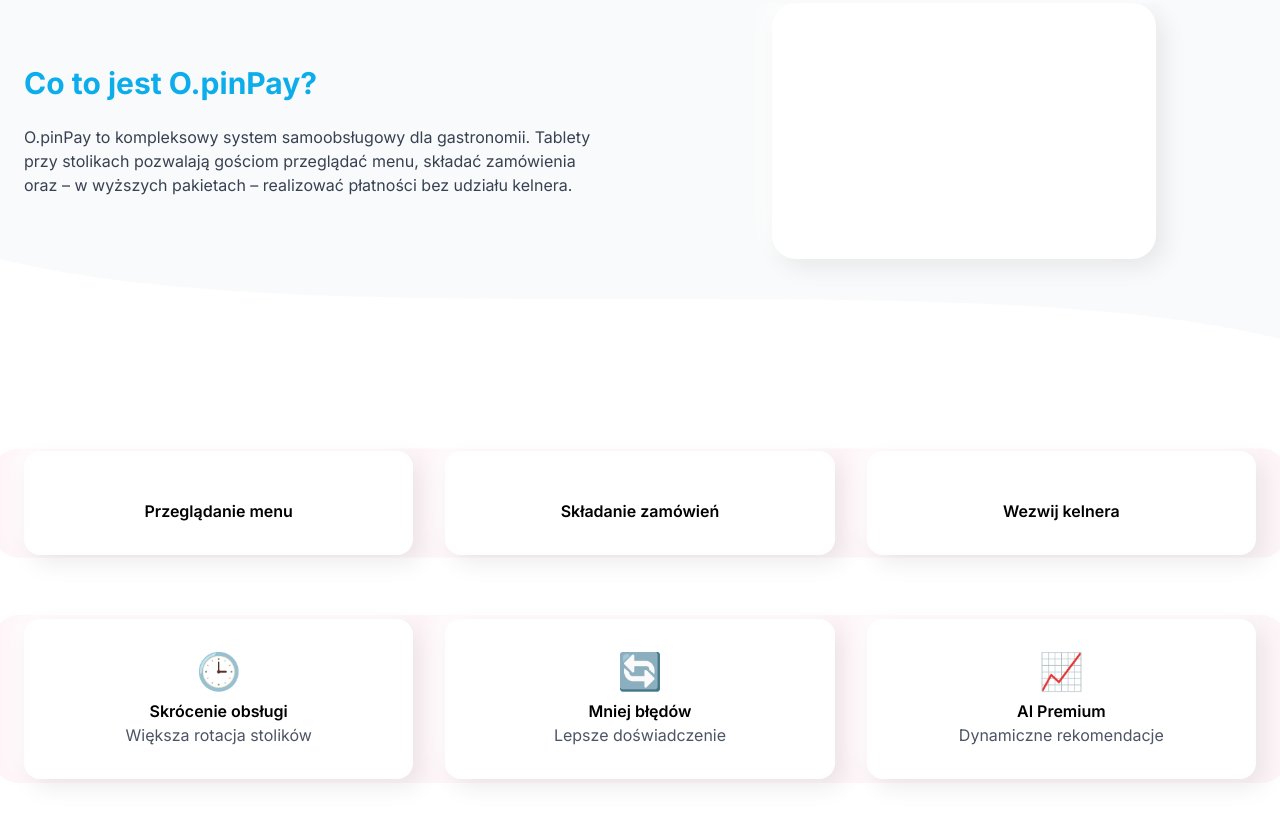
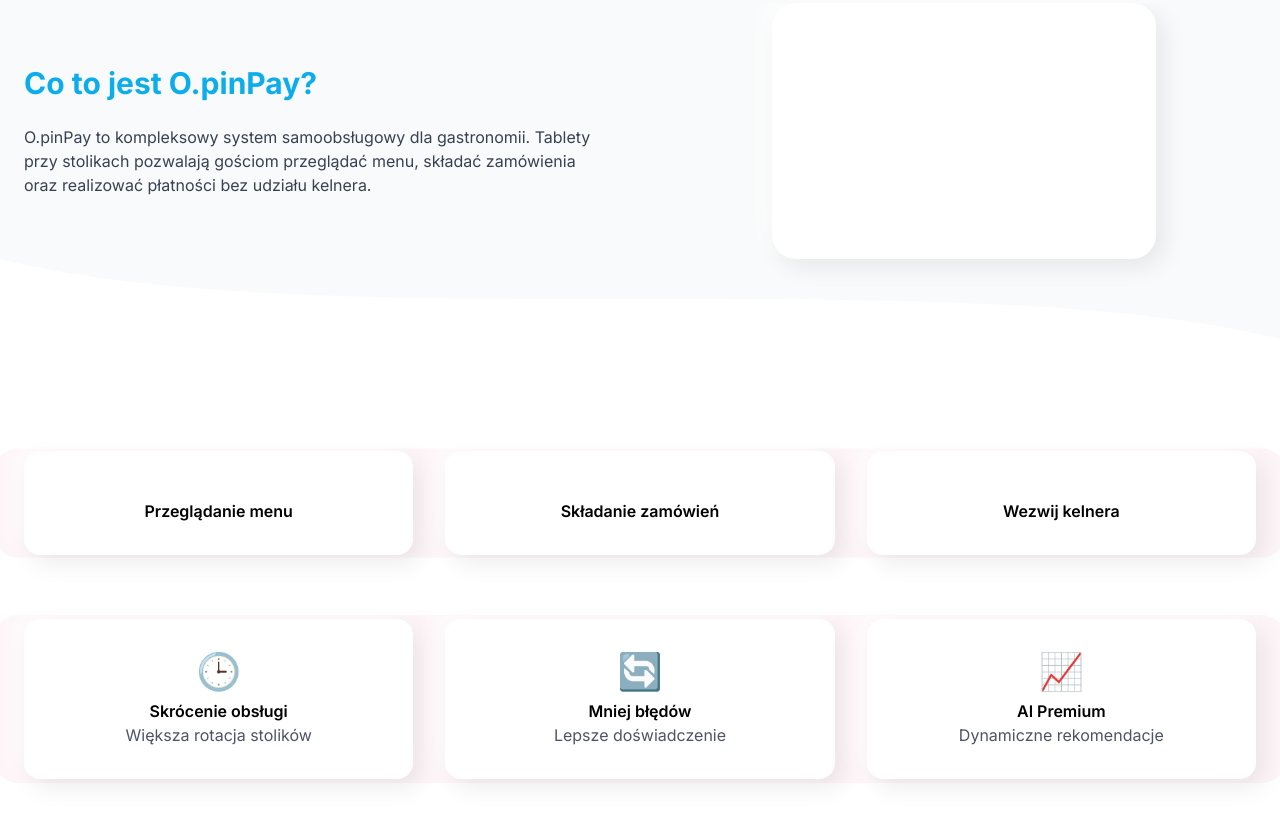
Before and after one commit to darinrusinow123/darinrusinow123.github.io, a plain HTML site: page index.html in a window 1280 px wide. Shown: the part 797-1618 px from the top of the page. Drawn offline with nearby package versions, Linux system fonts and the light colour scheme; files whose address does not match are found by name.

Commit message:
Update index.html

```diff
--- a/index.html
+++ b/index.html
@@ -78,7 +78,7 @@
     <div class="container mx-auto grid lg:grid-cols-2 gap-16 px-6 items-center">
       <div class="space-y-6">
         <h2 class="text-3xl font-bold text-primary">Co to jest O.pinPay?</h2>
-        <p class="text-gray-700">O.pinPay to kompleksowy system samoobsługowy dla gastronomii. Tablety przy stolikach pozwalają gościom przeglądać menu, składać zamówienia oraz – w wyższych pakietach – realizować płatności bez udziału kelnera.</p>
+        <p class="text-gray-700">O.pinPay to kompleksowy system samoobsługowy dla gastronomii. Tablety przy stolikach pozwalają gościom przeglądać menu, składać zamówienia oraz realizować płatności bez udziału kelnera.</p>
       </div>
       <div class="flex justify-center">
         <!-- About image placeholder -->
```
